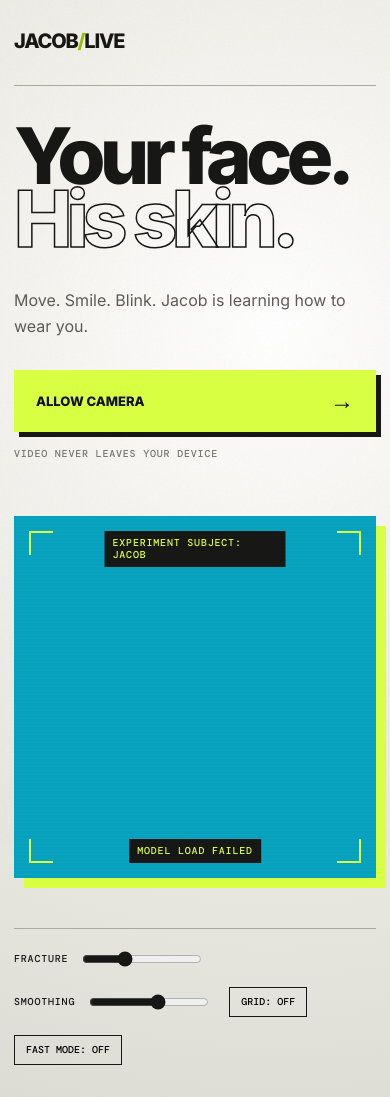
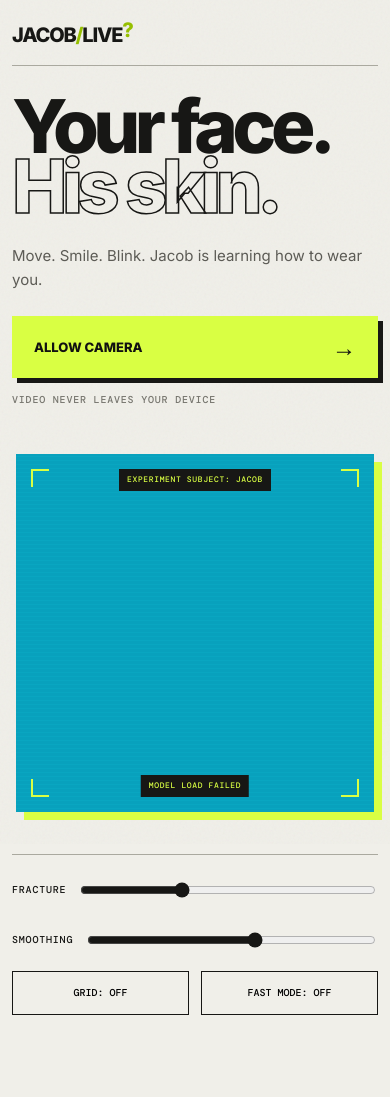
Before and after one commit to jammaloo/JacobFullerton, a website built with Vite: page index.html in a window 390 px wide. After the commit the page ends 1041 px from the top, so only its background shows below. Built offline with nearby package versions, Linux system fonts and the light colour scheme; what @mediapipe/tasks-vision would draw is missing.

Commit message:
Improve mobile camera experience

```diff
--- a/src/main.js
+++ b/src/main.js
@@ -4,7 +4,7 @@ import { Delaunay } from 'd3-delaunay';
 
 const MODEL_URL = 'https://storage.googleapis.com/mediapipe-models/face_landmarker/face_landmarker/float16/1/face_landmarker.task';
 const WASM_URL = 'https://cdn.jsdelivr.net/npm/@mediapipe/tasks-vision/wasm';
-const SIZE = 720;
+const SIZE = window.matchMedia('(max-width: 600px)').matches ? 480 : 720;
 const FACE_OVAL = [10, 338, 297, 332, 284, 251, 389, 356, 454, 323, 361, 288, 397, 365, 379, 378, 400, 377, 152, 148, 176, 149, 150, 136, 172, 58, 132, 93, 234, 127, 162, 21, 54, 103, 67, 109];
 const FEATURE_POINTS = new Set([
   ...FACE_OVAL, 1, 2, 4, 5, 6, 9, 13, 14, 17, 33, 37, 39, 40, 46, 52, 53, 55, 61, 63, 65, 66, 70, 78, 80, 81, 82, 84, 87, 88, 91, 95,
@@ -20,6 +20,7 @@ const FAST_POINTS = Array.from(new Set([
 ]));
 
 const canvas = document.querySelector('#output');
+canvas.width = canvas.height = SIZE;
 const ctx = canvas.getContext('2d');
 const video = document.querySelector('#webcam');
 const image = document.querySelector('#jacob');
@@ -257,8 +258,9 @@ async function startCamera() {
   startButton.disabled = true;
   startButton.querySelector('span').textContent = 'CONNECTING…';
   try {
+    if (!navigator.mediaDevices?.getUserMedia) throw new Error('Camera access is not supported in this browser.');
     await initialize();
-    const stream = await navigator.mediaDevices.getUserMedia({ video: { facingMode: 'user', width: { ideal: 1280 }, height: { ideal: 720 } }, audio: false });
+    const stream = await navigator.mediaDevices.getUserMedia({ video: { facingMode: 'user', width: { ideal: SIZE }, height: { ideal: SIZE } }, audio: false });
     video.srcObject = stream;
     await video.play();
     await landmarker.setOptions({ runningMode: 'VIDEO' });
@@ -272,7 +274,7 @@ async function startCamera() {
     requestAnimationFrame(track);
   } catch (error) {
     console.error(error);
-    trackingLabel.textContent = error.name === 'NotAllowedError' ? 'CAMERA ACCESS DENIED' : 'SYSTEM ERROR';
+    trackingLabel.textContent = error.name === 'NotAllowedError' ? 'CAMERA ACCESS DENIED' : 'CAMERA UNAVAILABLE';
     startButton.disabled = false;
     startButton.querySelector('span').textContent = 'TRY AGAIN';
   }
--- a/src/style.css
+++ b/src/style.css
@@ -34,5 +34,31 @@ canvas { display: block; width: 100%; height: 100%; }
 .controls input { accent-color: #171715; width: 120px; }
 .controls button { border: 1px solid #171715; background: transparent; padding: 8px 11px; font: inherit; cursor: pointer; }
 #webcam, #jacob, #hair { display: none; }
-@media (max-width: 850px) { main { width: min(100% - 28px, 680px); } .hero { grid-template-columns: 1fr; gap: 46px; padding: 50px 0; } .stage-wrap { justify-self: center; } h1 { font-size: clamp(68px, 20vw, 110px); } .controls { flex-wrap: wrap; } }
-@media (max-width: 480px) { header p { display: none; } .hero { padding-top: 38px; } .stage { box-shadow: 10px 10px 0 #d9ff43; } .controls { gap: 18px; } }
+@media (max-width: 850px) {
+  main { width: min(100% - 28px, 680px); padding-top: max(18px, env(safe-area-inset-top)); padding-bottom: max(26px, env(safe-area-inset-bottom)); }
+  header { height: 48px; }
+  .hero { grid-template-columns: 1fr; gap: 46px; min-height: 0; padding: 44px 0 52px; }
+  .stage-wrap { justify-self: center; }
+  h1 { font-size: clamp(68px, 20vw, 110px); }
+  .controls { flex-wrap: wrap; }
+}
+@media (max-width: 480px) {
+  body { background: #f0efe9; }
+  main { width: calc(100% - 24px); }
+  .hero { gap: 38px; padding: 30px 0 42px; }
+  h1 { font-size: clamp(58px, 19vw, 86px); }
+  .lede { margin: 28px 0 24px; font-size: 15px; }
+  #start { width: 100%; min-height: 56px; }
+  .stage-wrap { width: calc(100% - 8px); }
+  .stage { box-shadow: 8px 8px 0 #d9ff43; }
+  .label { font-size: 8px; max-width: calc(100% - 72px); text-align: center; }
+  .corner { width: 18px; height: 18px; }
+  .controls { display: grid; grid-template-columns: 1fr 1fr; gap: 12px; padding-top: 16px; }
+  .controls label { grid-column: 1 / -1; justify-content: space-between; min-height: 38px; }
+  .controls input { flex: 1; width: auto; min-width: 0; }
+  .controls button { min-height: 44px; padding: 8px 6px; }
+}
+@media (hover: none) {
+  .wordmark i { width: .7em; }
+  #start:hover { transform: none; box-shadow: 5px 5px 0 #171715; }
+}
```
